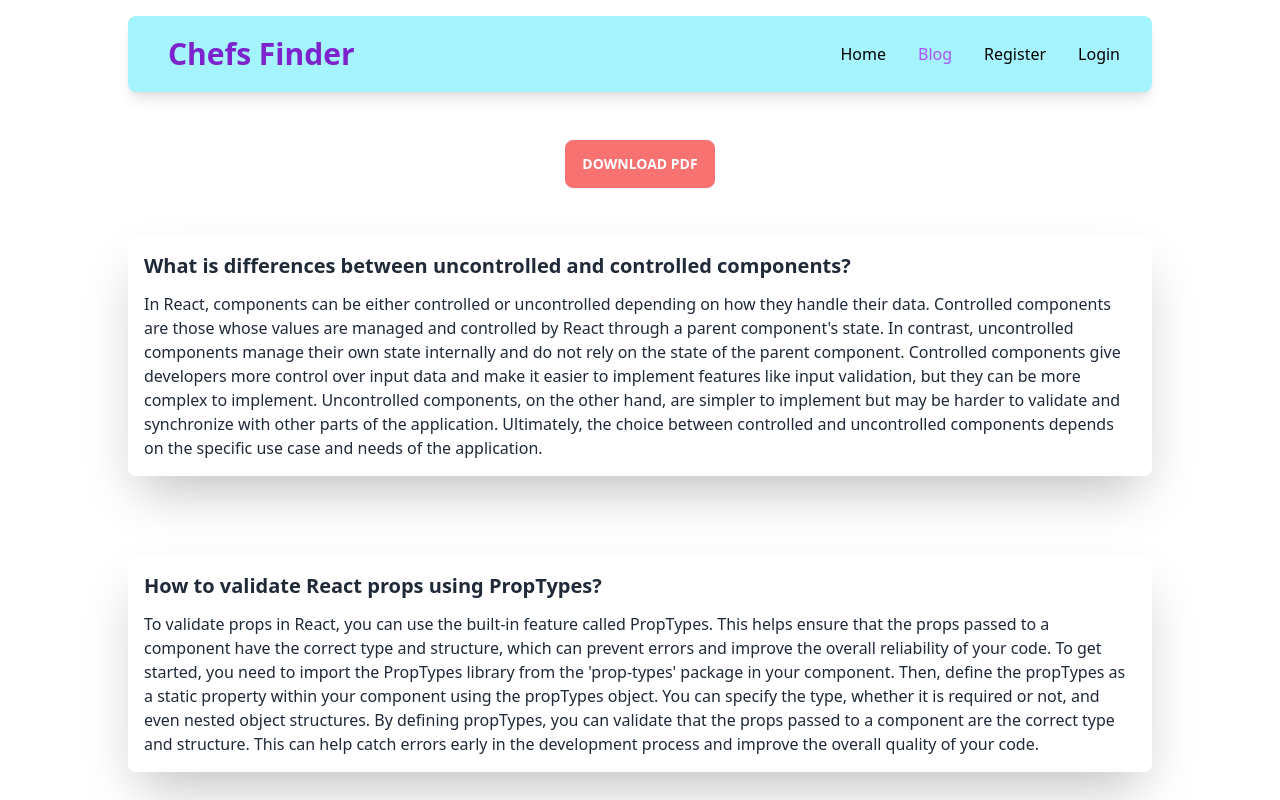
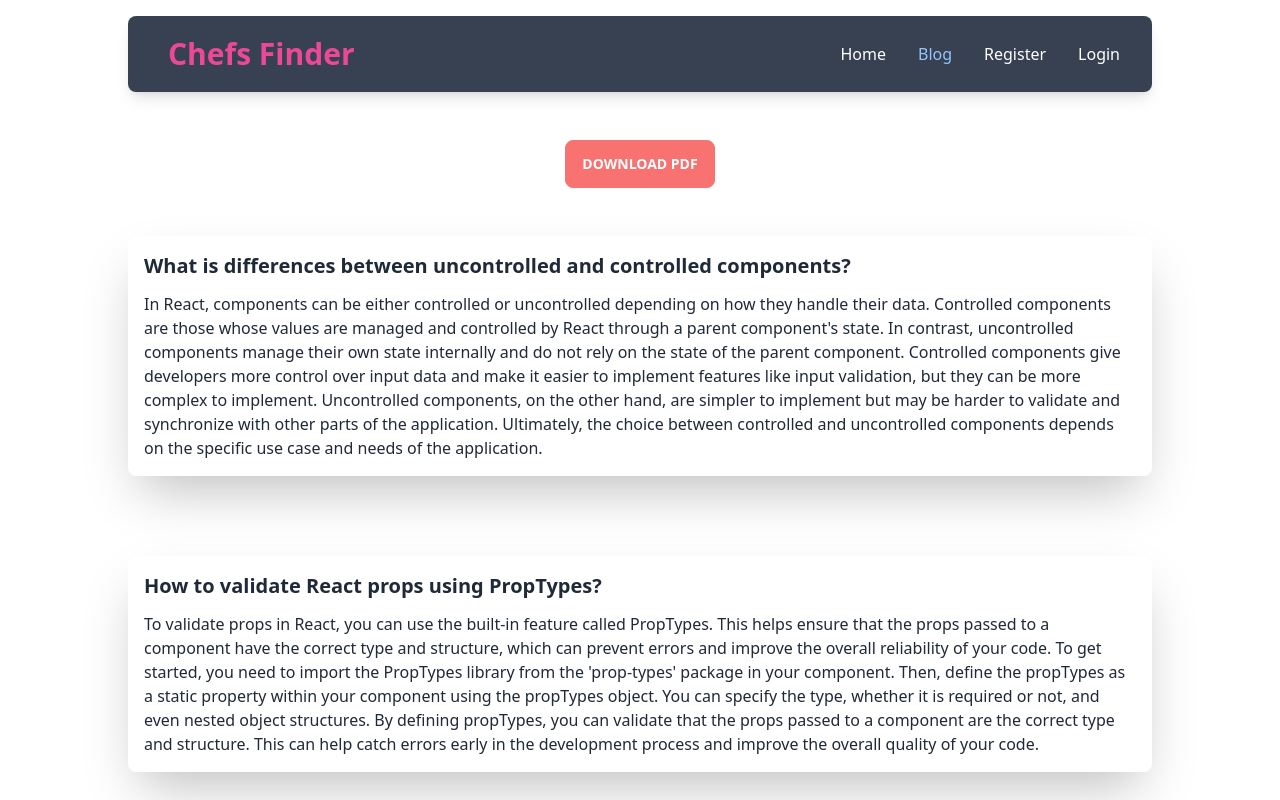
Before and after one commit to Mahfuj424/chefs-finder, a React (Vite) app: page /blog in a window 1280 px wide. Shown: the top 800 px of the page. Built offline with nearby package versions, Linux system fonts and the light colour scheme; no server answers.

Commit message:
responsive footer added

```diff
--- a/src/components/Blog.jsx
+++ b/src/components/Blog.jsx
@@ -15,7 +15,8 @@ const Blog = () => {
 
     };
     return (
-        <div className='md:w-[80%] mx-auto'>
+        <div>
+            <div className='md:w-[80%] mx-auto'>
             <Header></Header>
             <div className="text-center mt-12">
                 <button className='btn btn-error text-white ' onClick={handleDownload}>Download PDF</button>
@@ -49,7 +50,8 @@ const Blog = () => {
                     Some common use cases for custom hooks include managing form state, handling network requests, and handling animations. By creating custom hooks, developers can create more reusable and maintainable code, while also reducing the complexity of their components.</p>
             </div>
          </div>
-            <Footer></Footer>
+        </div>
+        <Footer></Footer>
         </div>
     );
 };
--- a/src/components/ChefPlans.jsx
+++ b/src/components/ChefPlans.jsx
@@ -3,7 +3,7 @@ import React from 'react';
 const ChefPlans = () => {
   return (
     <div className='my-20 py-12 md:w-[1200px] mx-auto'>
-      <h1 className='text-4xl mb-6 font-bold text-white text-center mt-12 pb-10'>Our Plans for Hiring a Chef</h1>
+      <h1 className='text-4xl mb-6 font-bold text-center mt-12 pb-10'>Our Plans</h1>
       <div className="flex justify-center items-center  text-white">
         <div className="grid grid-cols-1 md:grid-cols-3 gap-8 px-4 md:px-0 mt-12 md:mt-2">
           {/* Free Plan Card */}
--- a/src/components/Header.jsx
+++ b/src/components/Header.jsx
@@ -18,21 +18,21 @@ const Header = () => {
   return (
 
     <div className='pt-4'>
-      <div className='shadow-lg px-4 py-5 rounded-lg bg-cyan-200  mx-auto sm:max-w-xl md:max-w-full lg:max-w-screen-xl  lg:px-8'>
+      <div className='shadow-lg px-4 py-5 rounded-lg bg-gray-700 mx-auto sm:max-w-xl md:max-w-full lg:max-w-screen-xl  lg:px-8'>
         <div className='relative flex items-center justify-between'>
           {/* Logo Section */}
           <Link to='/'>
-            <span className='ml-2 text-3xl font-bold text-purple-700'>
+            <span className='ml-2 text-3xl font-bold text-pink-500'>
               Chefs Finder
             </span>
           </Link>
 
           {/* Nav Items Section */}
-          <ul className='items-center hidden space-x-8 lg:flex'>
+          <ul className='items-center text-white hidden space-x-8 lg:flex'>
             <li>
               <NavLink
                 to='/'
-                className={({ isActive }) => (isActive ? 'text-purple-500' : 'text-black')}
+                className={({ isActive }) => (isActive ? 'text-blue-300' : '')}
               >
                 Home
               </NavLink>
@@ -40,7 +40,7 @@ const Header = () => {
             <li>
               <NavLink
                 to='/blog'
-                className={({ isActive }) => (isActive ? 'text-purple-500' : 'text-black')}
+                className={({ isActive }) => (isActive ? 'text-blue-300' : '')}
               >
                 Blog
               </NavLink>
@@ -48,18 +48,18 @@ const Header = () => {
             <li>
               <NavLink
                 to='/register'
-                className={({ isActive }) => (isActive ? 'text-purple-500' : 'text-black')}
+                className={({ isActive }) => (isActive ? 'text-blue-300' : '')}
               >
                 Register
               </NavLink>
             </li>
             {
-              user && user.email ? <button  className={({ isActive }) => (isActive ? 'text-purple-500' : 'text-black')} onClick={handleLogOut}>LogOut</button>
+              user && user.email ? <button  className={({ isActive }) => (isActive ? 'text-purple-500' : '')} onClick={handleLogOut}>LogOut</button>
                 :
               <li>
                 <NavLink
                   to='/login'
-                  className={({ isActive }) => (isActive ? 'text-purple-500' : 'text-black')}
+                  className={({ isActive }) => (isActive ? 'text-blue-300' : '')}
                 >
                   Login
                 </NavLink>
@@ -68,7 +68,7 @@ const Header = () => {
             {user && user.email ? <li>
               <NavLink
                 to='/blog'
-                className={({ isActive }) => (isActive ? 'text-purple-500' : 'text-black')}
+                className={({ isActive }) => (isActive ? 'text-blue-300' : '')}
               >
                 <img className='w-12 h-12 rounded-full' title={user && user?.displayName} src={user && user?.photoURL} alt="Profile" />
               </NavLink>
--- a/src/components/Home.jsx
+++ b/src/components/Home.jsx
@@ -10,18 +10,18 @@ const Home = () => {
 
     return (
         <div>
-            <div className="min-h-screen w-full bg-cover bg-[url('https://i.postimg.cc/Z5YrL2KC/banner-image.jpg')]">
+            <div className="min-h-screen position-center w-full bg-cover bg-[url('https://i.postimg.cc/NMPTG73b/banner-image.jpg')]">
                 <Header />
-                <h1 className='text-6xl font-bold'>Discover top chefs in your area and elevate your food experience with our chef finder website</h1>
+                <h1 className='text-6xl font-bold text-white mx-auto text-center mt-20 leading-[5rem] pt-10 px-2 md:px-0 md:w-[50%]'>Discover top chefs in your area and elevate your food experience with our <span className='text-cyan-300'>chef finder</span> website</h1>
             </div>
-            <div className=''>
+            <div>
                 <Chefs />
             </div>
             <div>
-                <Subscribe/>
+                <Subscribe />
             </div>
             <div>
-                <ChefPlans/>
+                <ChefPlans />
             </div>
             <div>
                 <Footer />
```
